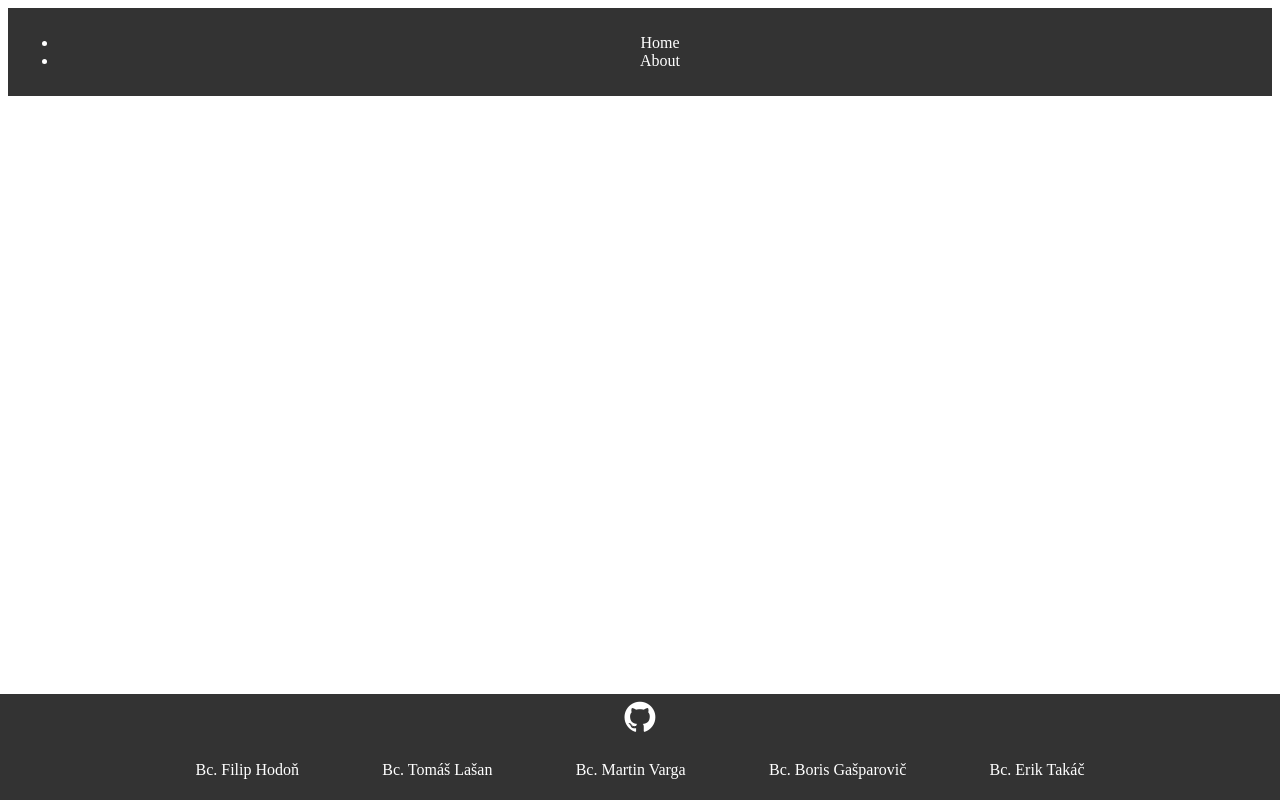
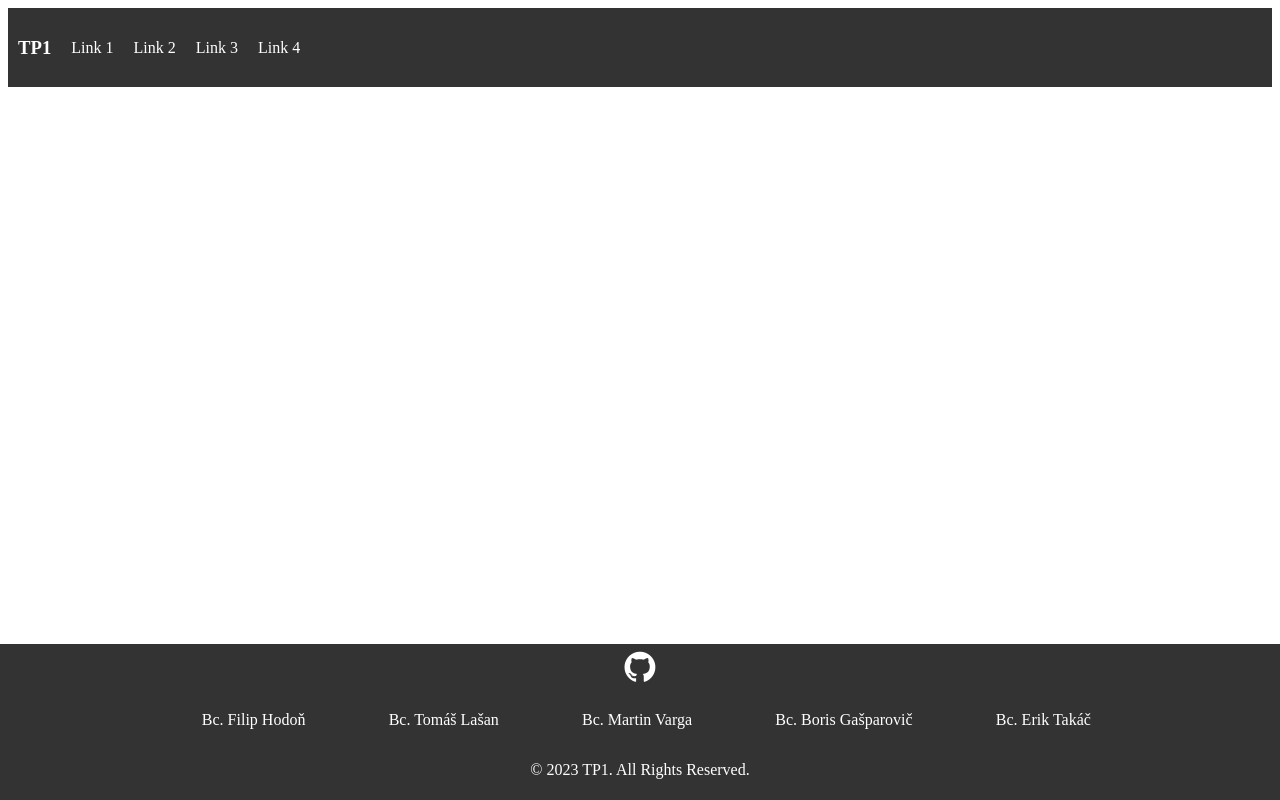
Before and after one commit to hobko/TP-1, an Angular app: page / in a window 1280 px wide. Built offline with nearby package versions, Linux system fonts and the light colour scheme.

Commit message:
M-3 Dokoncenie headeru

```diff
--- a/src/app/components/footer/footer.component.css
+++ b/src/app/components/footer/footer.component.css
@@ -14,8 +14,5 @@
   justify-content: space-between;
   width: 70%;
   margin: 0 auto;
+  padding-left: 1%;
 }
-
-.footer-content{
-
-}
--- a/src/app/components/footer/footer.component.html
+++ b/src/app/components/footer/footer.component.html
@@ -9,11 +9,10 @@
 </head>
 
 <footer class="app-footer">
-  <div class="footer-content">
+  <div>
     <a href="https://github.com/hobko/TP-1">
       <i class="fa fa-github" style="font-size:36px; color:white"></i>
     </a>
-<!--    <p style="padding-top: 10px">&copy; 2023 TP1. All Rights Reserved.</p>-->
     <div class="flex-container">
       <p style="padding-top: 10px">Bc. Filip Hodoň</p>
       <p style="padding-top: 10px">Bc. Tomáš Lašan</p>
@@ -21,5 +20,6 @@
       <p style="padding-top: 10px">Bc. Boris Gašparovič</p>
       <p style="padding-top: 10px">Bc. Erik Takáč</p>
     </div>
+    <p>&copy; 2023 TP1. All Rights Reserved.</p>
   </div>
 </footer>
--- a/src/app/components/header/header.component.css
+++ b/src/app/components/header/header.component.css
@@ -1,6 +1,17 @@
 .app-header {
+  display: flex;
   background-color: #333;
   color: white;
   padding: 10px;
-  text-align: center;
+  align-items: center;
 }
+
+.app-header h3{
+  margin-right: 20px;
+}
+
+.app-header a{
+  color: white;
+  margin-right: 20px;
+  text-decoration: none;
+}
--- a/src/app/components/header/header.component.html
+++ b/src/app/components/header/header.component.html
@@ -1,9 +1,19 @@
-<header class="app-header">
-  <nav>
-    <ul>
-      <li><a routerLink="/">Home</a></li>
-      <li><a routerLink="/about">About</a></li>
-      <!-- Add more navigation links as needed -->
-    </ul>
-  </nav>
-</header>
+<!DOCTYPE html>
+<html lang="en">
+  <head>
+    <meta charset="UTF-8">
+    <title>AngularBachelor</title>
+  </head>
+
+  <header>
+    <div class="app-header">
+      <h3>TP1</h3>
+      <div>
+        <a href="">Link 1</a>
+        <a href="">Link 2</a>
+        <a href="">Link 3</a>
+        <a href="">Link 4</a>
+      </div>
+    </div>
+  </header>
+</html>
```
